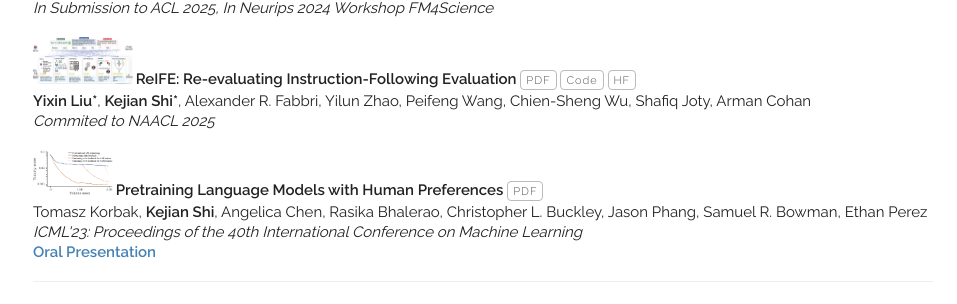
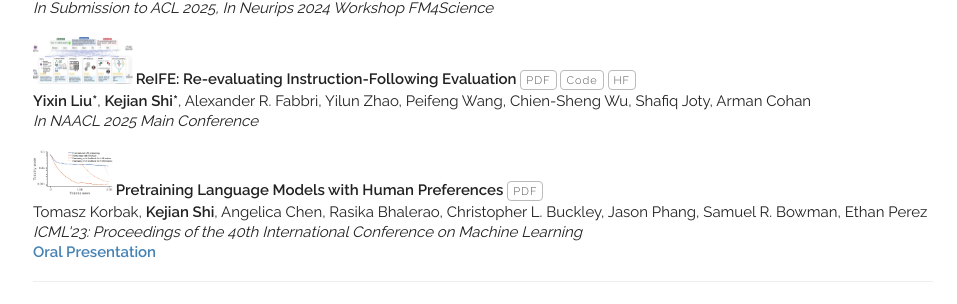
Before and after one commit to shi-kejian/shi-kejian.github.io, a Jekyll site: the page built from index.html, in a window 1280 px wide. Shown: the part 674-978 px from the top of the page, without its empty margins (157-1114 px from the left). Built offline with Jekyll 4.4.1, drawn with Linux system fonts in a browser that asks for light colours; some web fonts are replaced.

Commit message:
Update publications.yaml

```diff
--- a/_data/publications.yaml
+++ b/_data/publications.yaml
@@ -10,7 +10,7 @@ papers:
 
   - title: "<img src='images/reife_fig1.jpg' style='width: 100px; height: 47px; margin-right: -1px;'> ReIFE: Re-evaluating Instruction-Following Evaluation"
     authors: "<b>Yixin Liu*</b>, <b>Kejian Shi*</b>, Alexander R. Fabbri, Yilun Zhao, Peifeng Wang, Chien-Sheng Wu, Shafiq Joty, Arman Cohan"
-    venue: "Commited to NAACL 2025"
+    venue: "In NAACL 2025 Main Conference"
     paper_pdf: https://arxiv.org/abs/2410.07069
     code: https://github.com/yale-nlp/ReIFE
     hf: https://huggingface.co/datasets/yale-nlp/ReIFE
```
